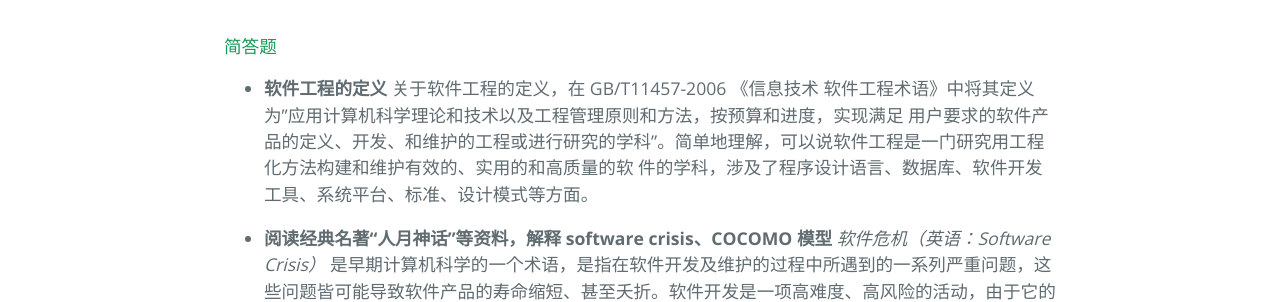
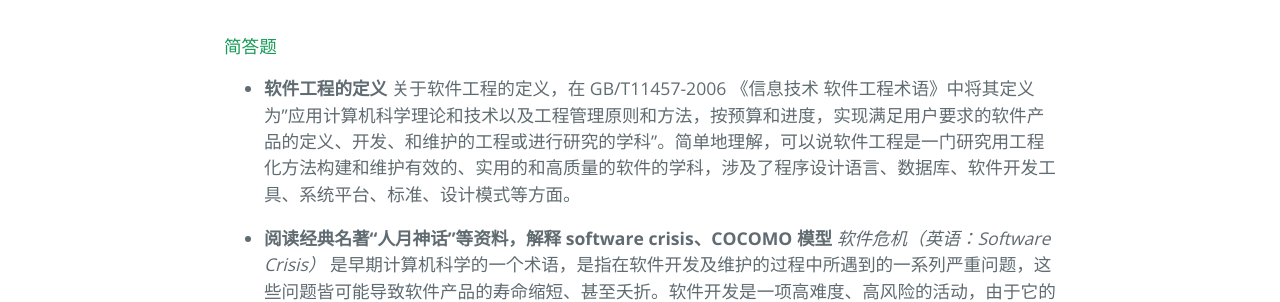
Before and after one commit to joece/joece.github.io, a Jekyll site: the page built from _posts/2018-03-15-Software-System-Analysis-and-Design-Homework1.md, in a window 1280 px wide. Shown: the part 428-730 px from the top of the page. Built offline with Jekyll 4.4.1, drawn with Linux system fonts in a browser that asks for light colours.

```diff
--- a/_posts/2018-03-15-Software-System-Analysis-and-Design-Homework1.md
+++ b/_posts/2018-03-15-Software-System-Analysis-and-Design-Homework1.md
@@ -6,7 +6,7 @@ title: "Homework1"
 
 #### 简答题
 - __软件工程的定义__
-    关于软件工程的定义，在 GB/T11457-2006 《信息技术 软件工程术语》中将其定义为"应用计算机科学理论和技术以及工程管理原则和方法，按预算和进度，实现满足     用户要求的软件产品的定义、开发、和维护的工程或进行研究的学科"。简单地理解，可以说软件工程是一门研究用工程化方法构建和维护有效的、实用的和高质量的软     件的学科，涉及了程序设计语言、数据库、软件开发工具、系统平台、标准、设计模式等方面。
+    关于软件工程的定义，在 GB/T11457-2006 《信息技术 软件工程术语》中将其定义为"应用计算机科学理论和技术以及工程管理原则和方法，按预算和进度，实现满足用户要求的软件产品的定义、开发、和维护的工程或进行研究的学科"。简单地理解，可以说软件工程是一门研究用工程化方法构建和维护有效的、实用的和高质量的软件的学科，涉及了程序设计语言、数据库、软件开发工具、系统平台、标准、设计模式等方面。
 
 - __阅读经典名著“人月神话”等资料，解释 software crisis、COCOMO 模型__
     _软件危机（英语：Software Crisis）_ 是早期计算机科学的一个术语，是指在软件开发及维护的过程中所遇到的一系列严重问题，这些问题皆可能导致软件产品的寿命缩短、甚至夭折。软件开发是一项高难度、高风险的活动，由于它的高失败率，故有所谓“软件危机”之说。从本质上来说，它谈到了写出正确、可理解、可验证的计算机程序的困难。危机表现在几个方面：
```
